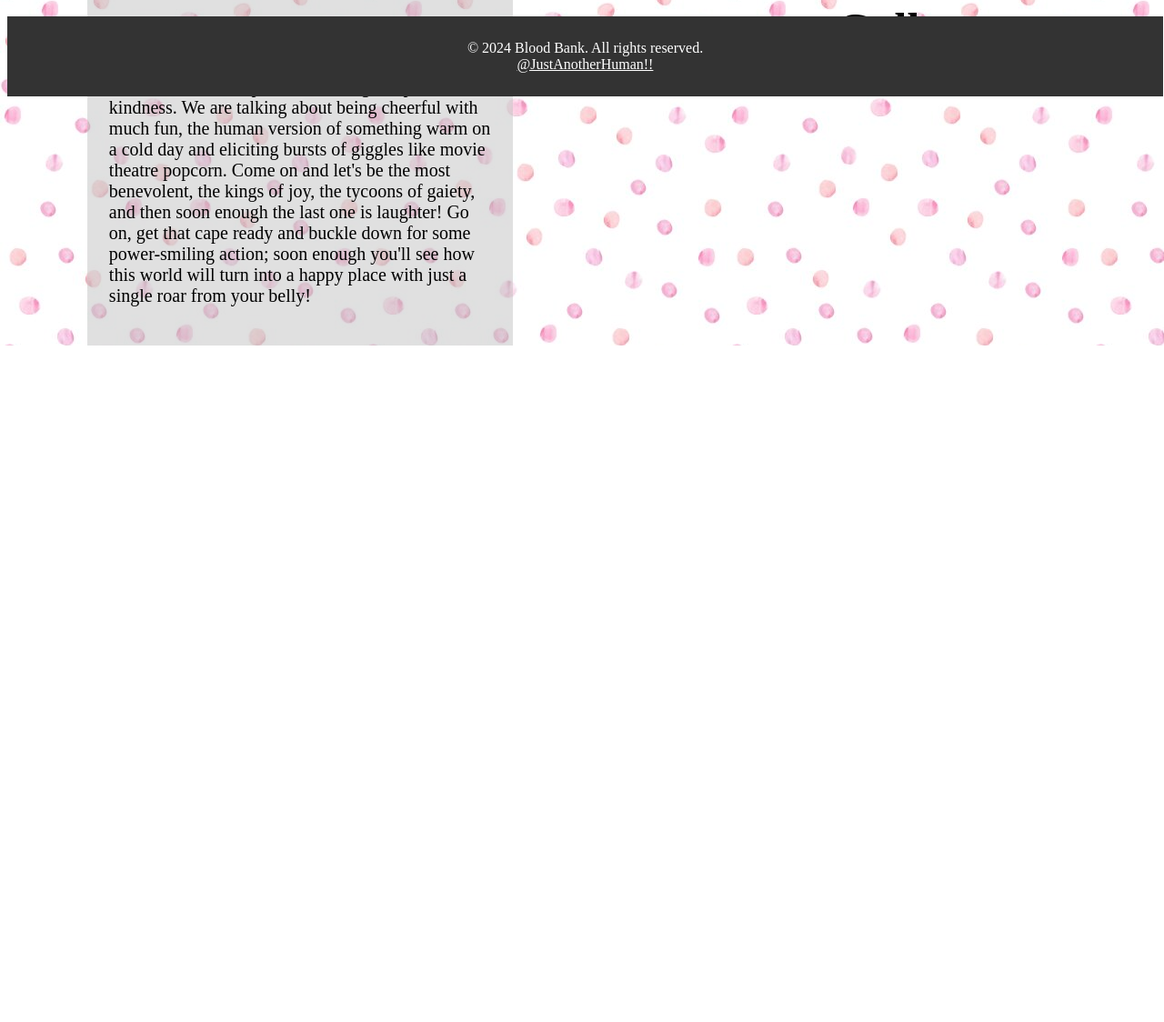
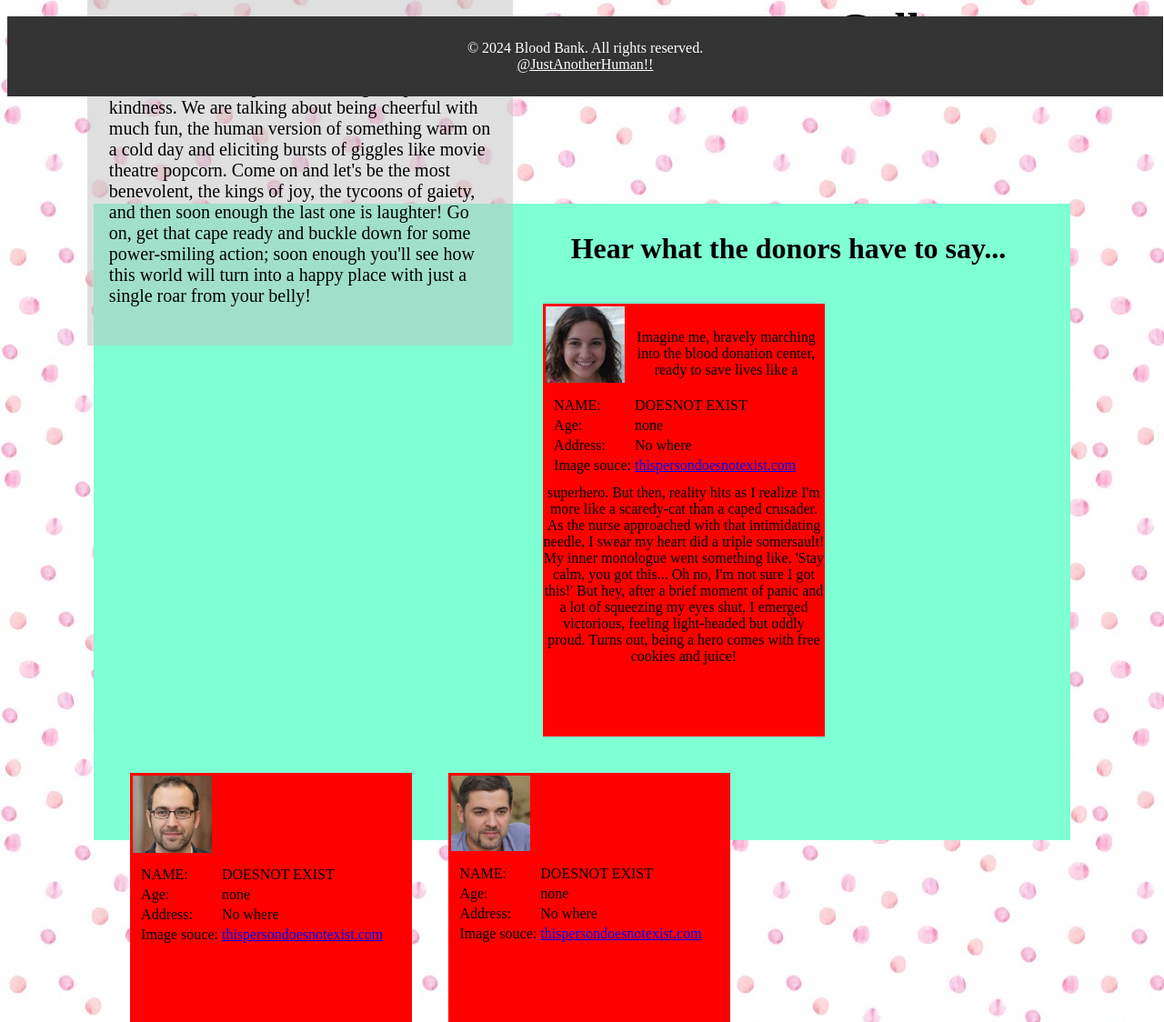
Before and after one commit to Tupesh/bloodBankScratch, a plain HTML site: page index.html in a window 1280 px wide. Shown: the part 694-1818 px from the top of the page at 91% size. Before the commit the page ends 1074 px from the top, so only its background shows below. Drawn offline with Linux system fonts and the light colour scheme.

```diff
--- /dev/null
+++ b/css/bottom.css
@@ -0,0 +1,36 @@
+#feedback {
+    width: 85%;
+    height: 700px;
+    background-color: aquamarine;
+    margin: 800px auto;
+    text-align: center;
+    padding: 10px 20px;
+    align-items: center;
+}
+
+#feed1,
+#feed2,
+#feed3 {
+    width: 30%;
+    height: 70%;
+    background-color: red;
+    float: left;
+    margin: 20px;
+}
+
+#feedImg img {
+    width: 30%;
+    height: auto;
+    float: left;
+    padding: 1%;
+}
+
+.feedIntro {
+    float: left;
+    padding: 3%;
+}
+
+
+.feedIntro table tr td {
+    text-align: left;
+}
--- a/css/style.css
+++ b/css/style.css
@@ -8,7 +8,7 @@ body {
 #mainWrap {
     padding-top: 10px;
     width: 100%;
-    height: 100%;
+    height: 80%;
     border-radius: 40px;
 
 
--- a/index.html
+++ b/index.html
@@ -11,6 +11,7 @@
 
     <link rel="stylesheet" href="css/style.css">
     <link rel="stylesheet" href="css/slider.css">
+    <link rel="stylesheet" href="css/bottom.css">
     <script src="javascript/index.js"></script>
     <script src="javascript/slider.js"></script>
 
@@ -128,12 +129,25 @@
         <div id="infoWrap">
             <div id="sentencesWrap">
                 <h1>Jumpstart your hero journey today!</h1>
-                <p class="appearing-text">Do you imagine what the blood bank website slogan is like? Perhaps something like "Saving Lives, One Drop at a Time" or maybe one pint-sized superhero at a time? We aim to see an adequate blood supply, which is much better than your morning fresh orange juice. It's our goal to facilitate donors and recipients to be part of a life-saving experience. By using our platform, we are like the ultimate matchmaker. It brings people in need together with those who bleed (the good kind!). Together we're the team whose mission it is to bring hope and compassion, along with possibly some Band-Aids. Our mission is just that- one drop and one laugh or even one bad vampire pun at a time!
+                <p class="appearing-text">Do you imagine what the blood bank website slogan is like? Perhaps something
+                    like "Saving Lives, One Drop at a Time" or maybe one pint-sized superhero at a time? We aim to see
+                    an adequate blood supply, which is much better than your morning fresh orange juice. It's our goal
+                    to facilitate donors and recipients to be part of a life-saving experience. By using our platform,
+                    we are like the ultimate matchmaker. It brings people in need together with those who bleed (the
+                    good kind!). Together we're the team whose mission it is to bring hope and compassion, along with
+                    possibly some Band-Aids. Our mission is just that- one drop and one laugh or even one bad vampire
+                    pun at a time!
                 </p>
 
 
                 <p class="second-text">
-                    Consider a world where kindness is the law and each smile is equivalent to throwing papers in the air; however, it is also true that in this world one would feel like a superhero wearing a cape of kindness. We are talking about being cheerful with much fun, the human version of something warm on a cold day and eliciting bursts of giggles like movie theatre popcorn. Come on and let's be the most benevolent, the kings of joy, the tycoons of gaiety, and then soon enough the last one is laughter! Go on, get that cape ready and buckle down for some power-smiling action; soon enough you'll see how this world will turn into a happy place with just a single roar from your belly!</p>
+                    Consider a world where kindness is the law and each smile is equivalent to throwing papers in the
+                    air; however, it is also true that in this world one would feel like a superhero wearing a cape of
+                    kindness. We are talking about being cheerful with much fun, the human version of something warm on
+                    a cold day and eliciting bursts of giggles like movie theatre popcorn. Come on and let's be the most
+                    benevolent, the kings of joy, the tycoons of gaiety, and then soon enough the last one is laughter!
+                    Go on, get that cape ready and buckle down for some power-smiling action; soon enough you'll see how
+                    this world will turn into a happy place with just a single roar from your belly!</p>
 
 
             </div>
@@ -143,6 +157,86 @@
 
     </div>
     </div>
+    <div id="feedback">
+        <h1>Hear what the donors have to say...</h1>
+        <div id="feed1">
+            <div id="feedImg"><img src="images/feedback/1.png" alt="">
+                <div class="feedIntro">
+                    <table>
+                        <tr>
+                            <td>NAME: </td>
+                            <td>DOESNOT EXIST</td>
+                        </tr>
+                        <tr>
+                            <td>Age: </td>
+                            <td>none</td>
+                        </tr>
+                        <tr>
+                            <td>Address: </td>
+                            <td>No where</td>
+                        </tr>
+                        <tr>
+                            <td>Image souce: </td>
+                            <td><a href="https://thispersondoesnotexist.com">thispersondoesnotexist.com</a>
+                            </td>
+                        </tr>
+                    </table>
+                </div>
+            </div>
+            <p style="margin-top: 9%;">Imagine me, bravely marching into the blood donation center, ready to save lives like a superhero. But then, reality hits as I realize I'm more like a scaredy-cat than a caped crusader. As the nurse approached with that intimidating needle, I swear my heart did a triple somersault! My inner monologue went something like, 'Stay calm, you got this... Oh no, I'm not sure I got this!' But hey, after a brief moment of panic and a lot of squeezing my eyes shut, I emerged victorious, feeling light-headed but oddly proud. Turns out, being a hero comes with free cookies and juice!</p>
+        </div>
+        <div id="feed1">
+            <div id="feedImg"><img src="images/feedback/2.png" alt="">
+                <div class="feedIntro">
+                    <table>
+                        <tr>
+                            <td>NAME: </td>
+                            <td>DOESNOT EXIST</td>
+                        </tr>
+                        <tr>
+                            <td>Age: </td>
+                            <td>none</td>
+                        </tr>
+                        <tr>
+                            <td>Address: </td>
+                            <td>No where</td>
+                        </tr>
+                        <td>Image souce: </td>
+                        <td><a href="https://thispersondoesnotexist.com">thispersondoesnotexist.com</a>
+                        </td>
+                    </table>
+                </div>
+            </div>
+
+        </div>
+
+        <div id="feed1">
+            <div id="feedImg"><img src="images/feedback/3.png" alt="">
+                <div class="feedIntro">
+                    <table>
+                        <tr>
+                            <td>NAME: </td>
+                            <td>DOESNOT EXIST</td>
+                        </tr>
+                        <tr>
+                            <td>Age: </td>
+                            <td>none</td>
+                        </tr>
+                        <tr>
+                            <td>Address: </td>
+                            <td>No where</td>
+                        </tr>
+                        <tr>
+                            <td>Image souce: </td>
+                            <td><a href="https://thispersondoesnotexist.com">thispersondoesnotexist.com</a>
+                            </td>
+                        </tr>
+                    </table>
+
+                </div>
+            </div>
+        </div>
+    </div>
     <footer>
         <p>&copy; 2024 Blood Bank. All rights reserved.<br>
             <a href="http://tupesh.com.np" style="color: #fff;">@JustAnotherHuman!!</a>
--- a/javascript/formValidation.js
+++ b/javascript/formValidation.js
@@ -41,13 +41,15 @@ function validateDonorForm() {
     var donationDate = document.getElementById("donationDate").value;
     var age = document.getElementById("age").value;
     var idCard = document.getElementById("idCard").value;
+    var genderRadios = document.getElementsByName("genderR");
+
 
     if (donarName == "") {
         alert("Donor's name should be entered.");
         return false;
     }
 
-    if (age == -"") {
+    if (age == "") {
         alert("Enter donar's age.");
         return false;
     }
@@ -69,6 +71,7 @@ function validateDonorForm() {
 
 
 
+    var genderSelected = false;
     for (var i = 0; i < genderRadios.length; i++) {
         if (genderRadios[i].checked) {
             genderSelected = true;
@@ -81,6 +84,7 @@ function validateDonorForm() {
         return false;
     }
 
+
     if(idCard.isDefaultNamespace.length===0){
         alert("Please input identity image file.");
         return false;
```
Also changed, not shown: images/feedback/1.png (added), images/feedback/2.png (added), images/feedback/3.png (added).
